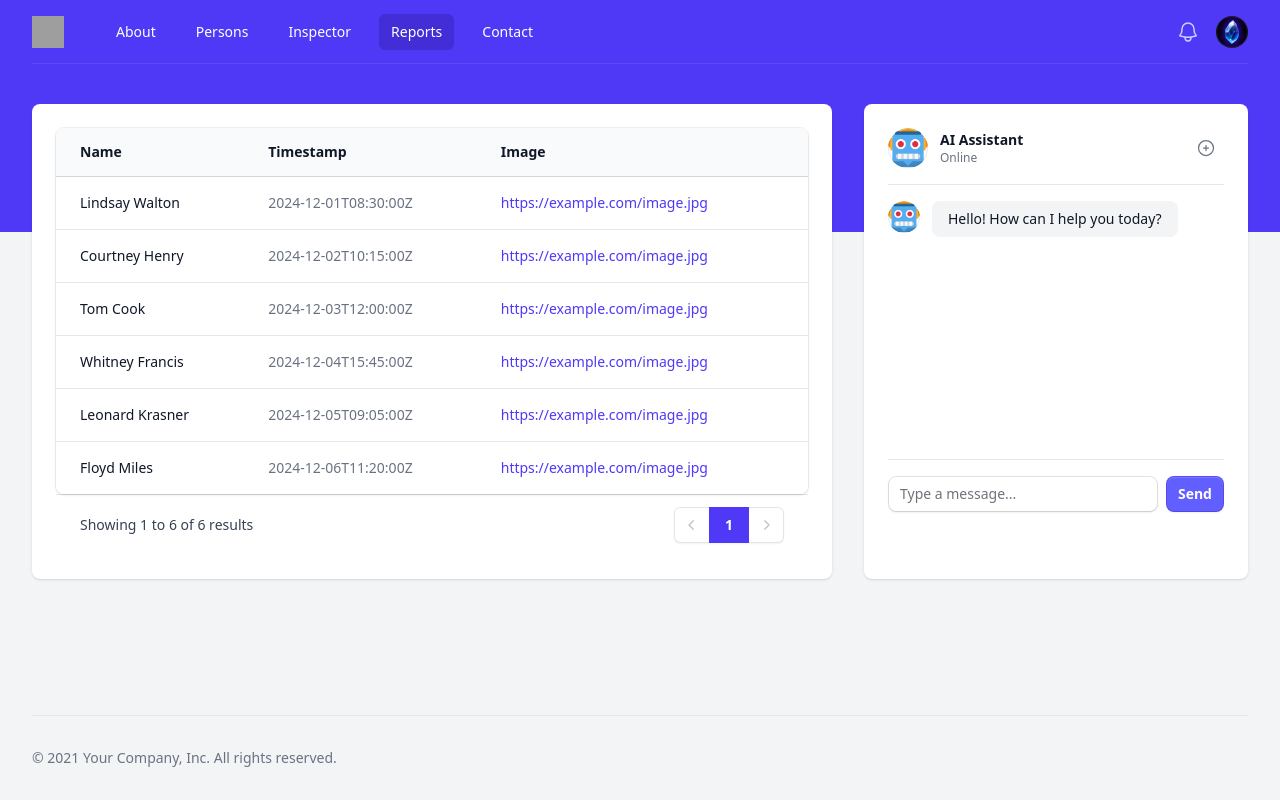
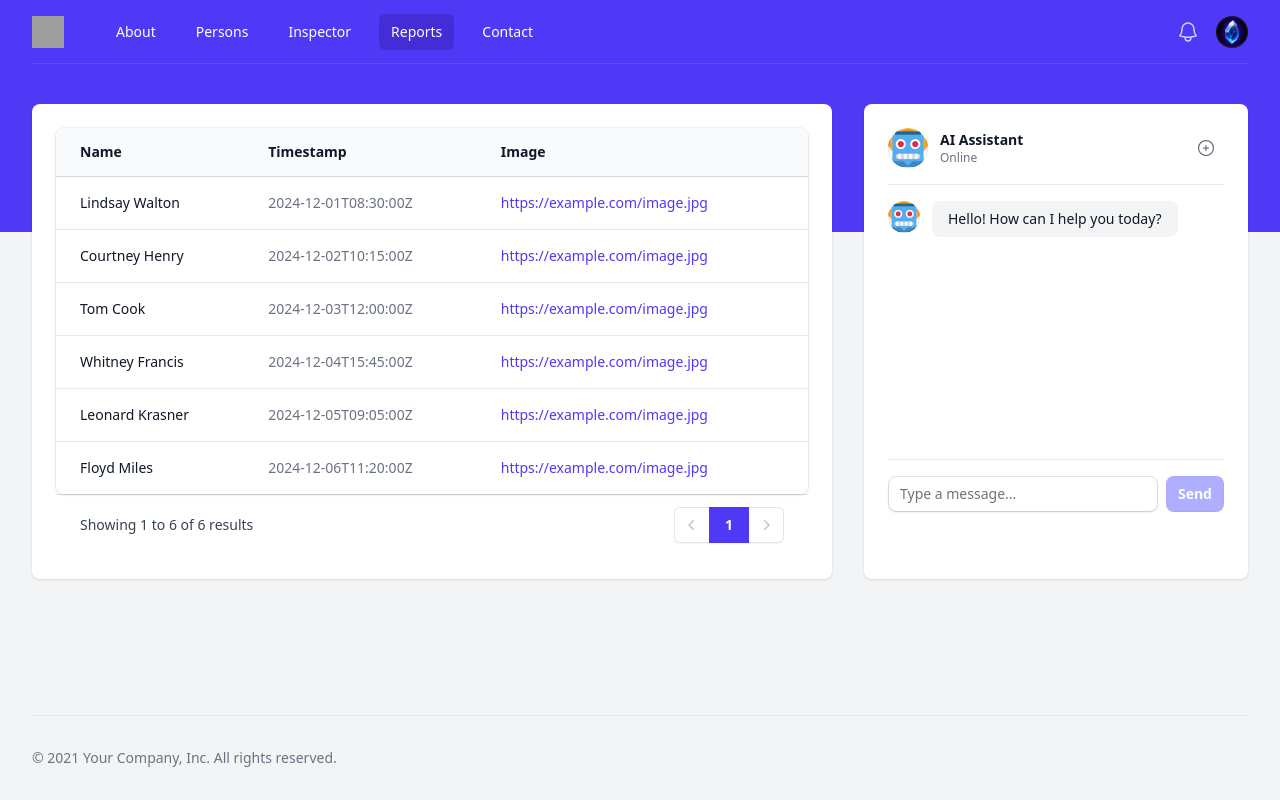
Before and after one commit to virtualitems/alejandrocr.co-2026, a React (Vite) app: page /reports in a window 1280 px wide. Built offline with nearby package versions, Linux system fonts and the light colour scheme; grey boxes are pictures that could not be loaded.

Commit message:
feat: update input placeholder and button state handling in Chat component

```diff
--- a/src/components/chat.tsx
+++ b/src/components/chat.tsx
@@ -130,15 +130,15 @@ export function Chat(props: Props) {
       <div className="flex gap-2 border-t border-gray-200 pt-4 dark:border-gray-700">
         <Input
           type="text"
-          placeholder="Type a message..."
+          placeholder={isLoading ? 'Loading...' : 'Type a message...'}
           value={inputValue}
           onChange={(e) => setInputValue(e.target.value)}
           onKeyPress={handleKeyPress}
           className="flex-1"
           disabled={isLoading}
         />
-        <Button onClick={handleSend} color="indigo" disabled={isLoading}>
-          {isLoading ? 'Sending...' : 'Send'}
+        <Button onClick={handleSend} color="indigo" disabled={isLoading || inputValue.trim() === ''}>
+          Send
         </Button>
       </div>
     </div>
```
